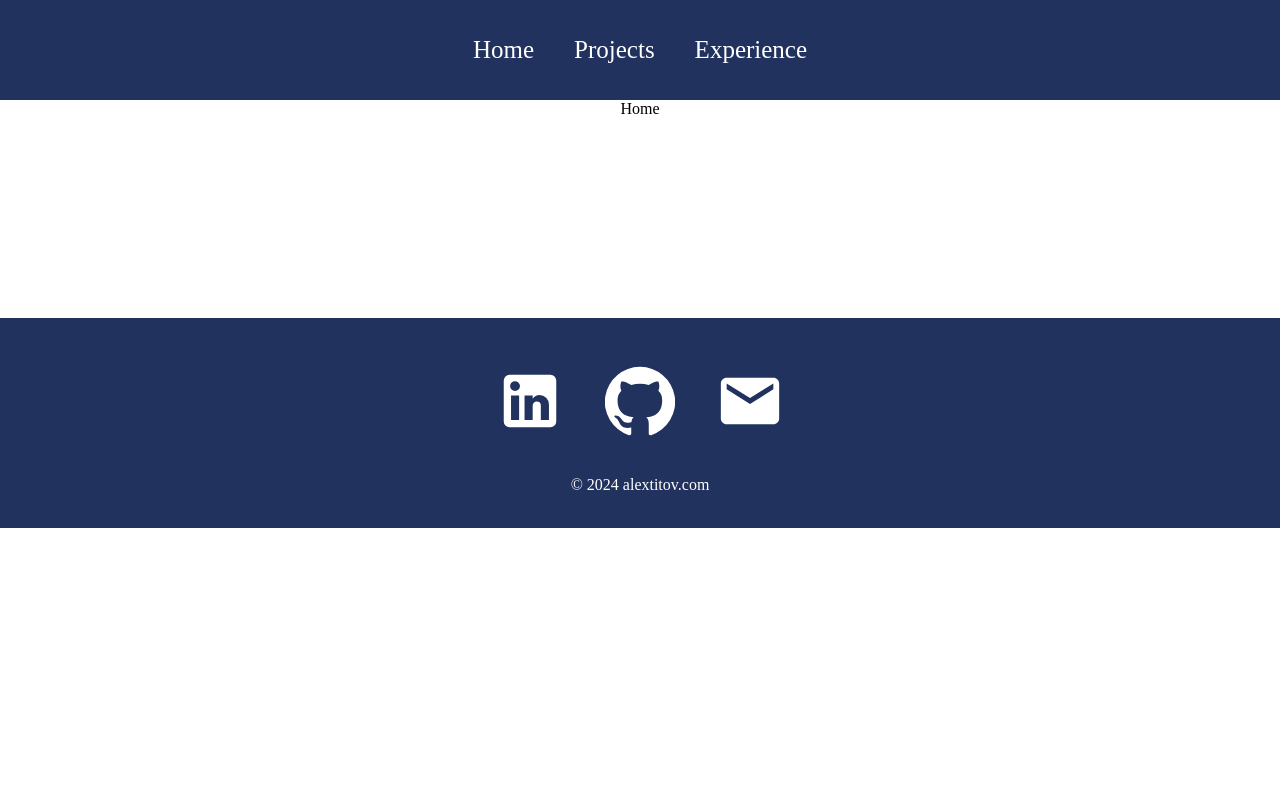
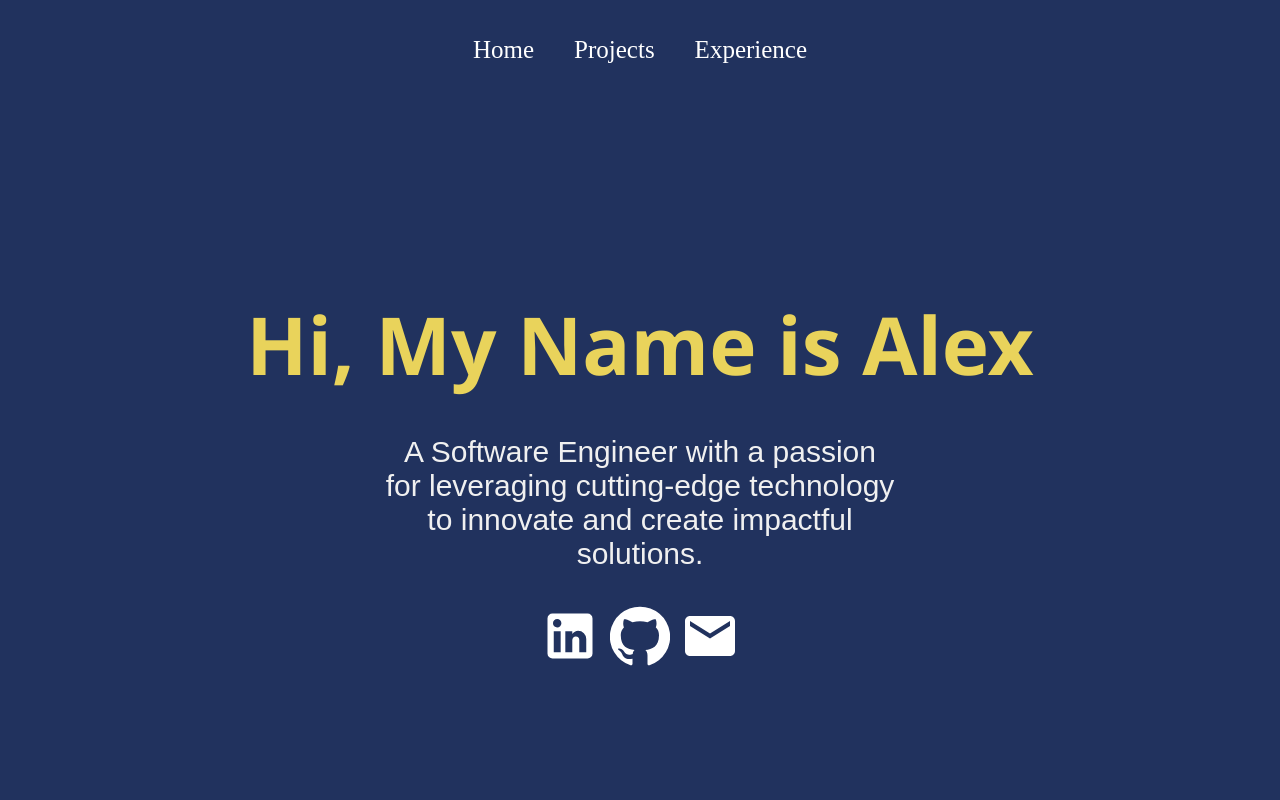
Before and after one commit to alextitov19/personal-website, a React (Create React App) app: page / in a window 1280 px wide. Shown: the top 800 px of the page. Built offline with nearby package versions, Linux system fonts and the light colour scheme.

Commit message:
Update Home.js

```diff
--- a/src/pages/Home.js
+++ b/src/pages/Home.js
@@ -1,7 +1,53 @@
 import React from "react";
+import LinkedInIcon from "@material-ui/icons/LinkedIn";
+import GitHubIcon from "@material-ui/icons/GitHub";
+import EmailIcon from "@material-ui/icons/Email";
+import "../styles/Home.css";
 
 function Home() {
-  return <div>Home</div>;
+  return (
+    <div className="home">
+      <div className="about">
+        <h2>Hi, My Name is Alex</h2>
+        <div className="prompt">
+          <p>
+            A Software Engineer with a passion for leveraging cutting-edge
+            technology to innovate and create impactful solutions.
+          </p>
+          <LinkedInIcon />
+          <GitHubIcon />
+          <EmailIcon />
+        </div>
+      </div>
+      <div className="skills">
+        <h1>Skills</h1>
+        <ol className="list">
+          <li className="item">
+            <h2>Front-End</h2>
+            <span>
+              ReactJS, Angular, HTML, CSS, Redux, React Native, NPM, BootStrap,
+              MaterialUI, Flutter, ThreeJS
+            </span>
+          </li>
+          <li className="item">
+            <h2>Back-End</h2>
+            <span>
+              Here's the list ordered by importance: Machine Learning, REST API,
+              NodeJS, ExpressJS, MongoDB, MySQL, GraphQL, Web Sockets, .NET, AWS
+              S3, Docker, Kubernetes, Redis, NoSQL, Git
+            </span>
+          </li>
+          <li className="item">
+            <h2>Langauges</h2>
+            <span>
+              JavaScript, TypeScript, Python, Java, C#, Go, C++, Swift, Kotlin,
+              C
+            </span>
+          </li>
+        </ol>
+      </div>
+    </div>
+  );
 }
 
 export default Home;
```
